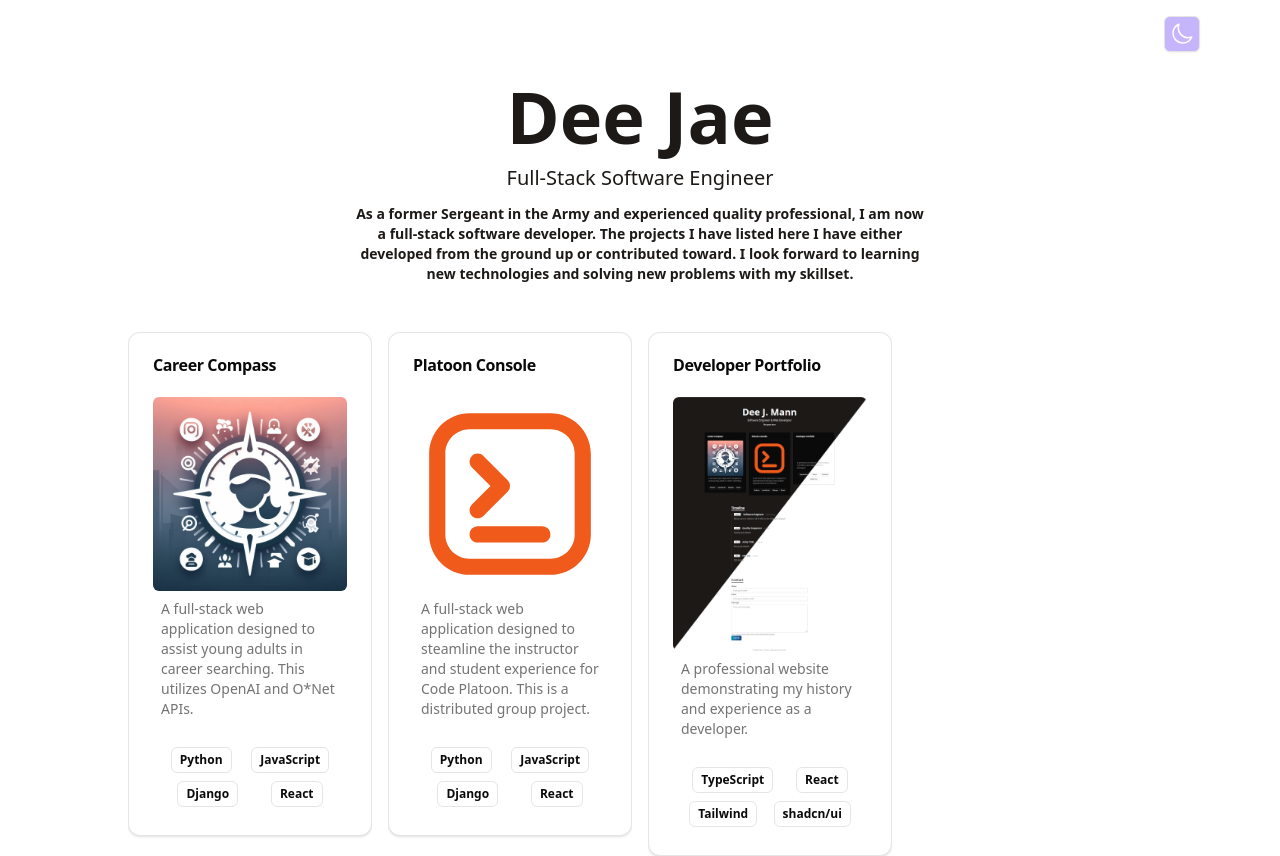
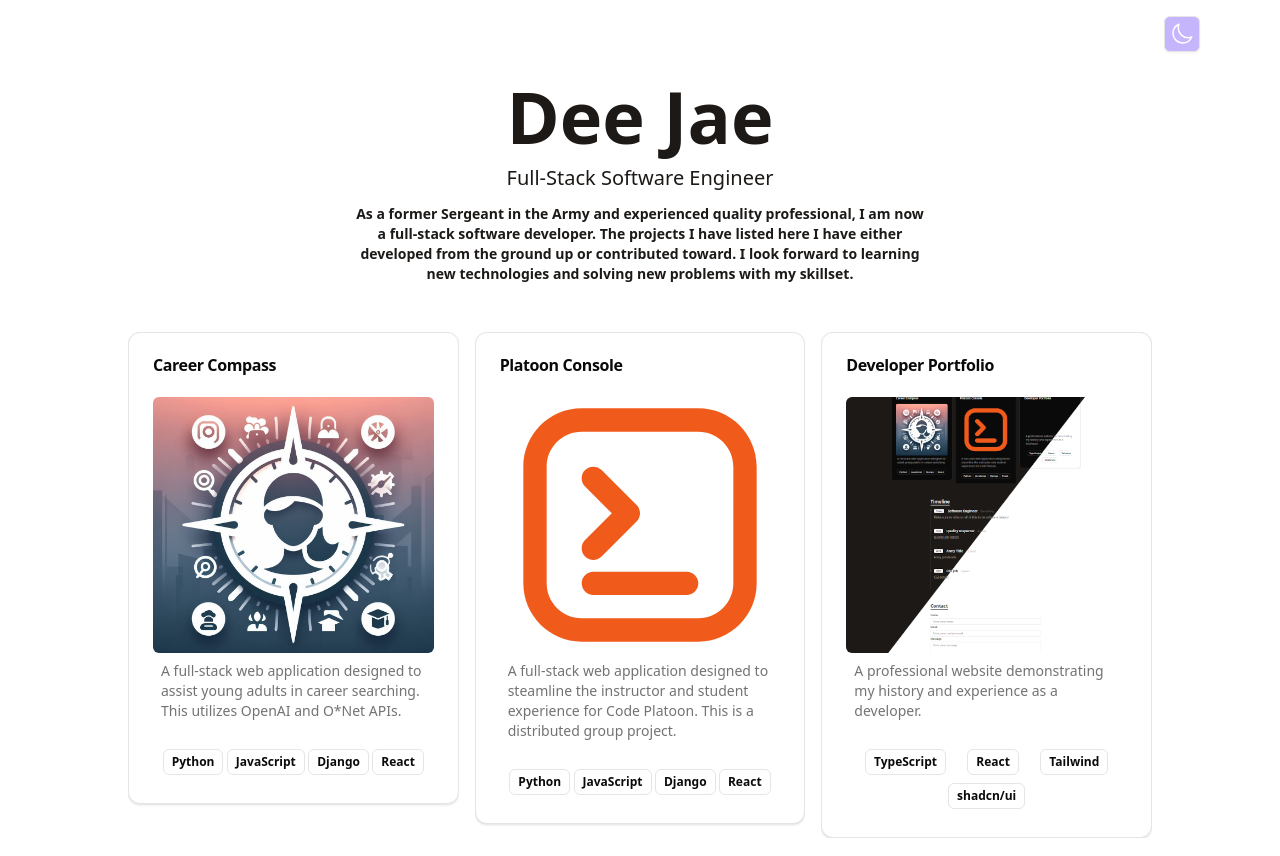
Before and after one commit to DeeJaeMann/portfolio, a React (Vite) app in the folder frontend/: page / in a window 1280 px wide. Shown: the top 856 px of the page. Built offline with nearby package versions, Linux system fonts and the light colour scheme.

Commit message:
Adjusted columns after removing project Changes to be committed: 	modified:   frontend/src/components/Portfolio.tsx

```diff
--- a/frontend/src/components/Portfolio.tsx
+++ b/frontend/src/components/Portfolio.tsx
@@ -4,7 +4,7 @@
 const Portfolio = () => {
   return (
     <div className="flex flex-col items-center justify-center md:flex-row">
-      <div className="grid grid-cols-1 gap-4 md:grid-cols-2 lg:grid-cols-4 xl:gird-cols-4">
+      <div className="grid grid-cols-1 gap-4 md:grid-cols-2 lg:grid-cols-3 xl:gird-cols-3">
         {portfolio.map((project, index) => (
           <ProjectCard
             key={index}
```
